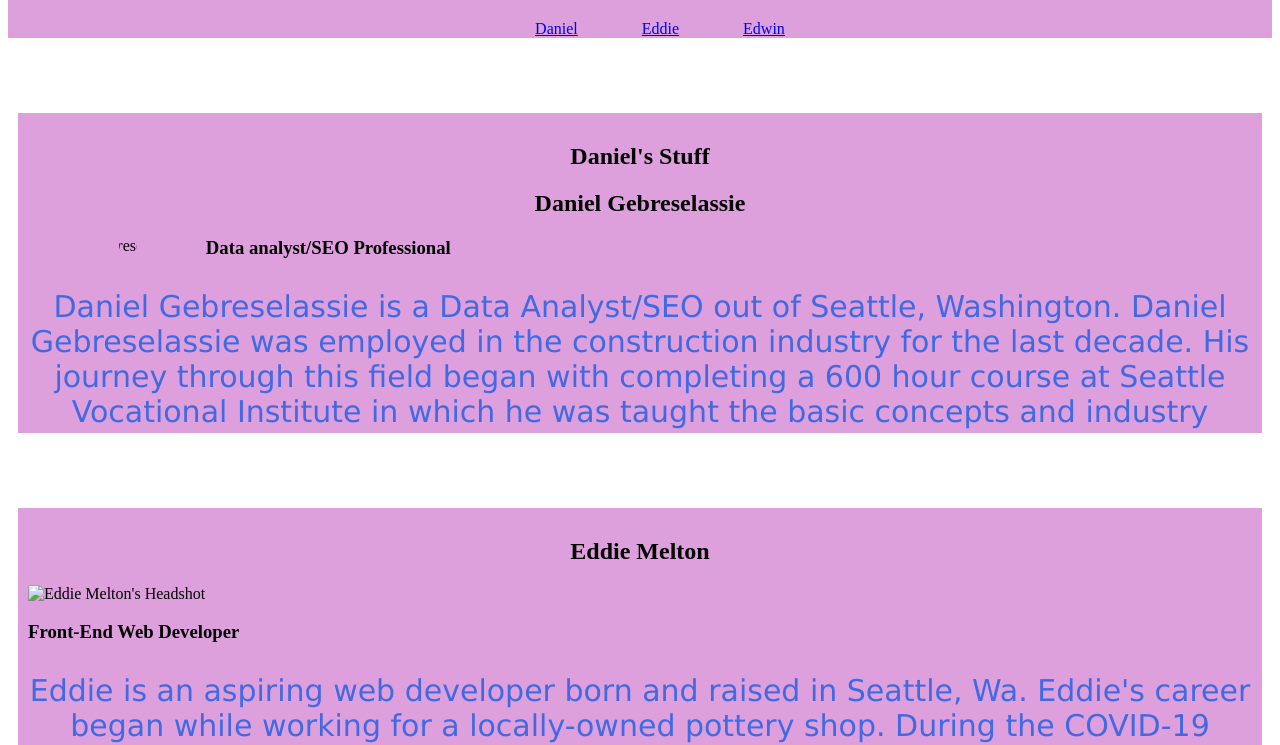
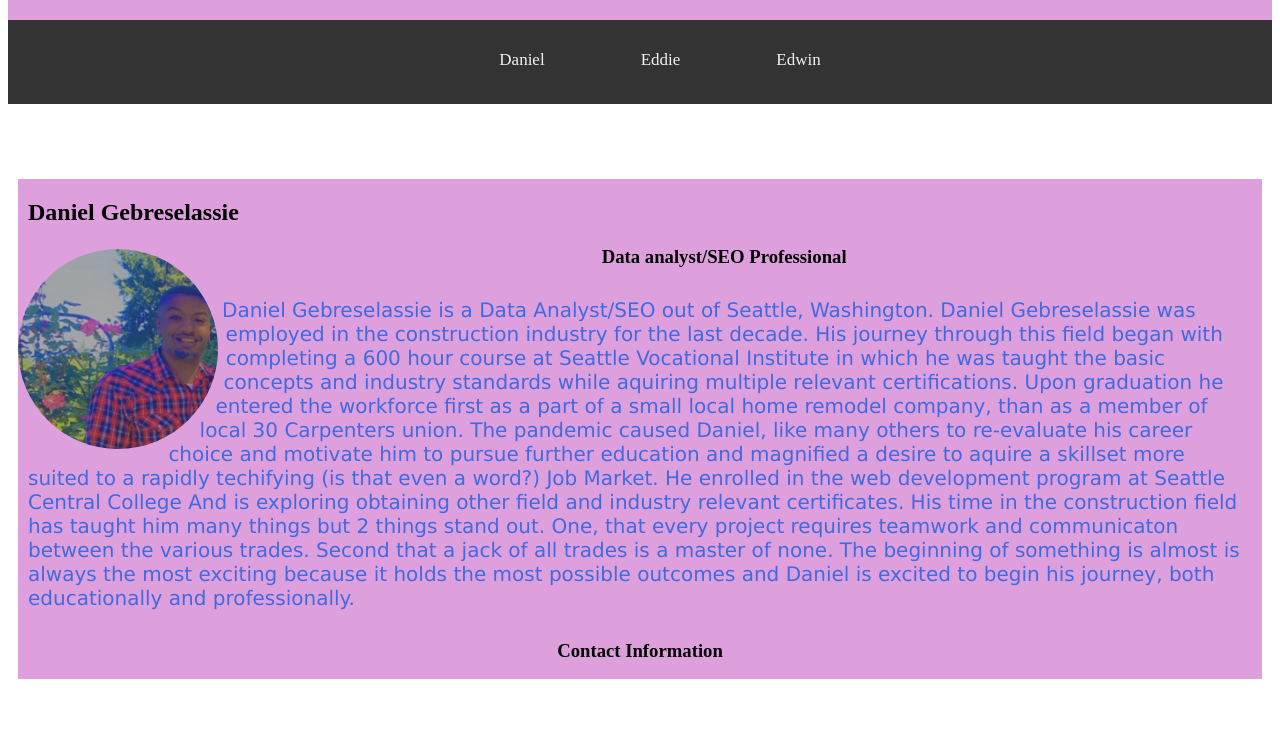
Before and after one commit to mitcheguevara/IT100, a plain HTML site: page index.html in a window 1280 px wide. Shown: the part 62-807 px from the top of the page. Drawn offline with Linux system fonts and the light colour scheme.

Commit message:
Add files via upload

```diff
--- a/index.html
+++ b/index.html
@@ -6,7 +6,7 @@
     <body>
         <header>
             <h1>IT 100 Project</h1>
-            <nav>
+            <div id="navbar">
             <ul>
                 <li><a href="#Daniel">Daniel</a></li>
                 <li><a href="#Eddie">Eddie</a></li>
@@ -16,13 +16,10 @@
         </header>
         <content>
             <div class="person" id="Daniel">
-                <h2>Daniel's Stuff</h2>
-
-
 			<h2>Daniel Gebreselassie</h2>
 
 			<!-- Headshot image -->
-			<img id="Dans_bio-image" src="IMG-0485.jpg" alt="Daniel Gebreselassie Image">
+			<img id="bio-image" src="img/daniel.jpg" alt="Daniel Gebreselassie Image">
 
 			<!-- Paragraph with embedded link -->
 			<h3>Data analyst/SEO Professional</h3>
@@ -34,7 +31,7 @@
 		<!-- Section 2: Contact Information -->
 		<section id="contact-info">
 
-			<h2>Contact Information</h2>
+			<h3>Contact Information</h3>
 
 			<ul>
 				<li><strong>Email:</strong> <a href="mailto:danielgebreselassie20@gmail.com">danielgebreselassie20@gmail.com</a></li>
@@ -46,31 +43,30 @@
             </div>
             <div class="person" id="Eddie">
                 <h2>Eddie Melton</h2>
-                <img src="" alt="Eddie Melton's Headshot">
+                <img id="bio-image" src="img/eddie.jpg" alt="Eddie Melton's Headshot">
                 <h3>Front-End Web Developer</h3>
                 <p>Eddie is an aspiring web developer born and raised in Seattle, Wa. Eddie's career began while working for a locally-owned pottery shop. During the COVID-19 pandemic, the shop found a new need for a robust online storefront. With only a little coding experience and a lot of confidence in their googling skills, Eddie worked with the owner to create a new e-commerce site for the store. In doing this, they discovered a passion for web development and a desire to support small buisness.<br>In order to further their skills, Eddie left a four-year university for the more focused two-year web development program at Seattle Central. They hope to become a front-end web developer, and use thier skills to help small businesses create the website of their dreams. In their spare time, Eddie enjoys sewing, playing tabletop games, and generally any activity that involves being a huge nerd with their friends and family.</p>
             </div>
             <div class="person" id="Edwin">
-                <h2>Edwin's stuff</h2>
                 <div class="container">
 		<section id="main-bio">
 			<h2>Edwin Guevara </h2>
 
 			<!-- Headshot image -->
-			<img id="bio-image" src="img/headshot.png" alt="Edwin Guevara  headshot">
+			<img id="bio-image" src="img/edwin.jpg" alt="Edwin Guevara  headshot">
 
 			<!-- Paragraph with embedded link -->
 			<h3>UX Designer</h3>
 			<p>
-				Edwin Guevara is a UX Designer based out of Seattle, WA. For the past year, he has worked with Reef Cannabis to redesign their e-commerce site. As the sole UX designer, he managed the project from research to production. With a team of developers and key stakeholders throughout the process to troubleshoot along the way. Before making a career change into UX, Edwin worked in the nonprofit sector for nearly a decade. He worked in various roles, most recently as IT Project Manager at the Seattle Art Museum. In this role, he worked with developers and designers on the museum's website and exhibits. While the position was cut short due to the pandemic, he found the experience life-changing.
-				He promptly enrolled in the User Experience Certificate program at the School of Visual Concepts and the Web Design Associates program at Seattle Central College. As a project manager, he saw the value of learning code and design, which inspired him to return to school. But it was his career in the nonprofits that taught him the power of empathy and clear communication. Edwin is an excellent asset to any team because of his love for collaboration and his background in project management.  His experience as a PM means that he can communicate with developers and designers and think about the bigger picture. At the same time, his background in nonprofits makes him empathetic and understanding of the needs of users. He is eager to continue to learn and grow, working along with great designers.
+				Edwin Guevara is a UX Designer based out of Seattle, WA. For the past year, he has worked with Reef Cannabis to redesign their e-commerce site. As the sole UX designer, he managed the project from research to production. With a team of developers and key stakeholders throughout the process to troubleshoot along the way. Before making a career change into UX, Edwin worked in the nonprofit sector for nearly a decade. He worked in various roles, most recently as IT Project Manager at the Seattle Art Museum. In this role, he worked with developers and designers on the museum's website and exhibits. While the position was cut short due to the pandemic, he found the experience life-changing.</p>
+				<p>He promptly enrolled in the User Experience Certificate program at the School of Visual Concepts and the Web Design Associates program at Seattle Central College. As a project manager, he saw the value of learning code and design, which inspired him to return to school. But it was his career in the nonprofits that taught him the power of empathy and clear communication. Edwin is an excellent asset to any team because of his love for collaboration and his background in project management.  His experience as a PM means that he can communicate with developers and designers and think about the bigger picture. At the same time, his background in nonprofits makes him empathetic and understanding of the needs of users. He is eager to continue to learn and grow, working along with great designers.
 							</p>
 		</section>
 
 		<!-- Section 2: Contact Information -->
 		<section id="contact-info">
 
-			<h2>Contact Information</h2>
+			<h3>Contact Information</h3>
 
 			<ul>
 				<li><strong>Email:</strong> <a href="mailto:mitche.guevara@gmail.com">mitche.guevara@gmail.com</a></li>
@@ -82,4 +78,18 @@
             </div>
         </content>
     </body>
+	<script>
+		window.onscroll = function() {myFunction()};
+
+		var navbar = document.getElementById("navbar");
+		var sticky = navbar.offsetTop;
+
+		function myFunction() {
+		  if (window.pageYOffset >= sticky) {
+			navbar.classList.add("sticky")
+		  } else {
+			navbar.classList.remove("sticky");
+		  }
+		}
+		</script>
 </html>
--- a/stylesheet.css
+++ b/stylesheet.css
@@ -3,7 +3,7 @@ header {
     background: plum;
     width: 100%;
 }
-#Dans_bio-image {
+#bio-image {
   max-height: 400px;
   width: 200px;
   clip-path: circle();
@@ -11,19 +11,26 @@ header {
   shape-outside: circle(50%);
   margin-right: 0.5rem;
 }
+#container {
+ min-height: 1000px;
+}
 
 p{
     font-family: Verdana, Geneva, Tahoma, sans-serif;
-    font-size: 30px;
+    font-size: 20px;
     color: royalblue;
-    text-align: center;
+    text-align: left;
+    padding: 10px;
 }
 h1{
     font-family: -apple-system, BlinkMacSystemFont, 'Segoe UI', Roboto, Oxygen, Ubuntu, Cantarell, 'Open Sans', 'Helvetica Neue', sans-serif;
     color: red;
+    text-align: center;
+
 }
 h2{
-    text-align: center;
+    text-align: left;
+    padding-left: 10px;
 }
 header h1, header ul {
     text-align: center;
@@ -38,8 +45,38 @@ li {
 .person {
     background: plum;
     margin: 75px 10px;
-    height: 300px;
-    padding: 10px;
+    height: 500px;
     overflow-x: hidden;
     overflow-y: auto;
 }
+#contact-info{
+    text-align: center;
+}
+h3{
+    text-align: center;
+}
+
+#navbar {
+    overflow: hidden;
+    background-color: #333;
+  }
+
+  #navbar a {
+    float: left;
+    display: block;
+    color: #f2f2f2;
+    text-align: center;
+    padding: 14px 16px;
+    text-decoration: none;
+    font-size: 17px;
+  }
+
+#navbar a:hover {
+    background-color: #ddd;
+    color: black;
+  }
+
+#navbar a.active {
+    background-color: #04AA6D;
+    color: white;
+  }
```
Also changed, not shown: img/daniel.jpg (added), img/eddie.jpg (added), 1 other file.
